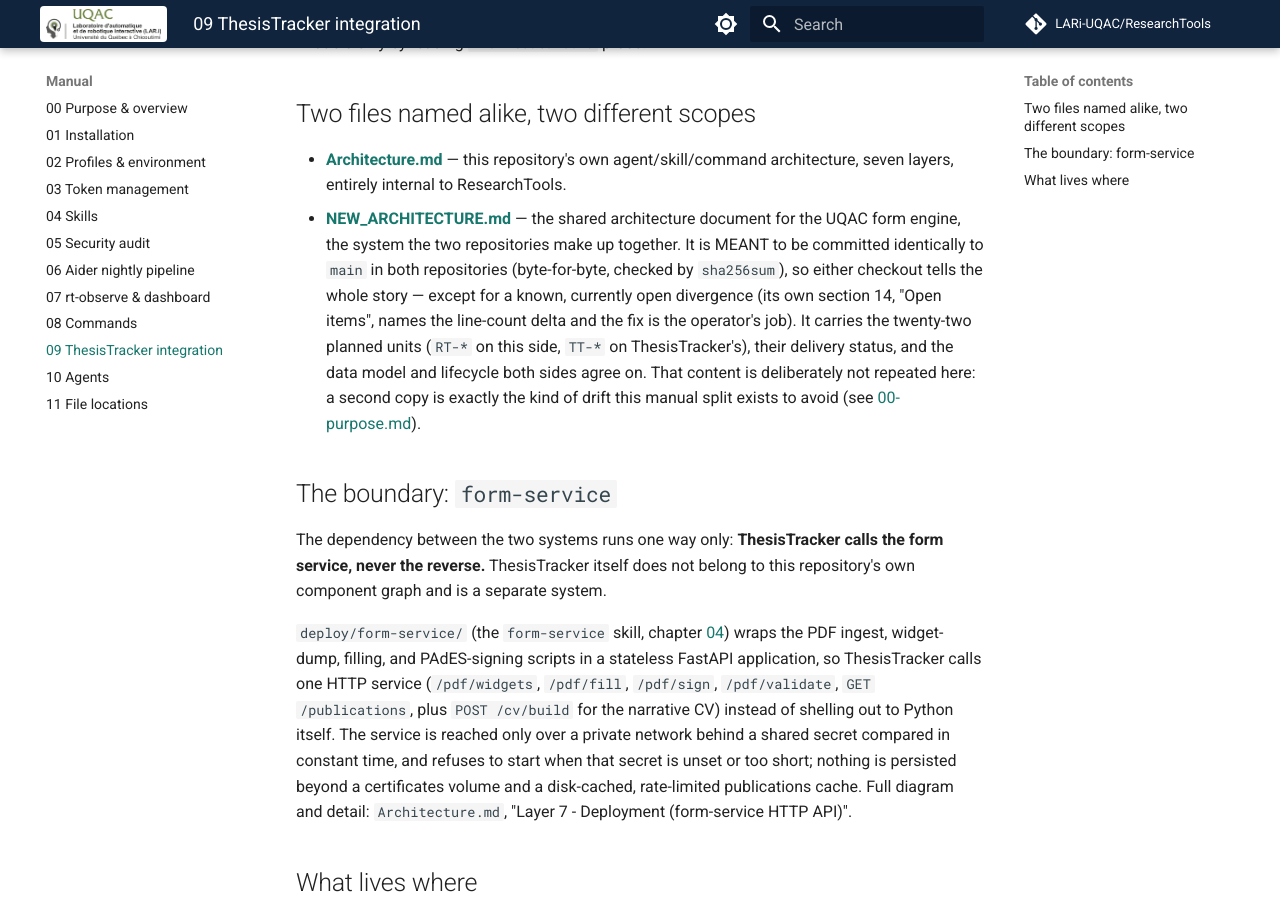
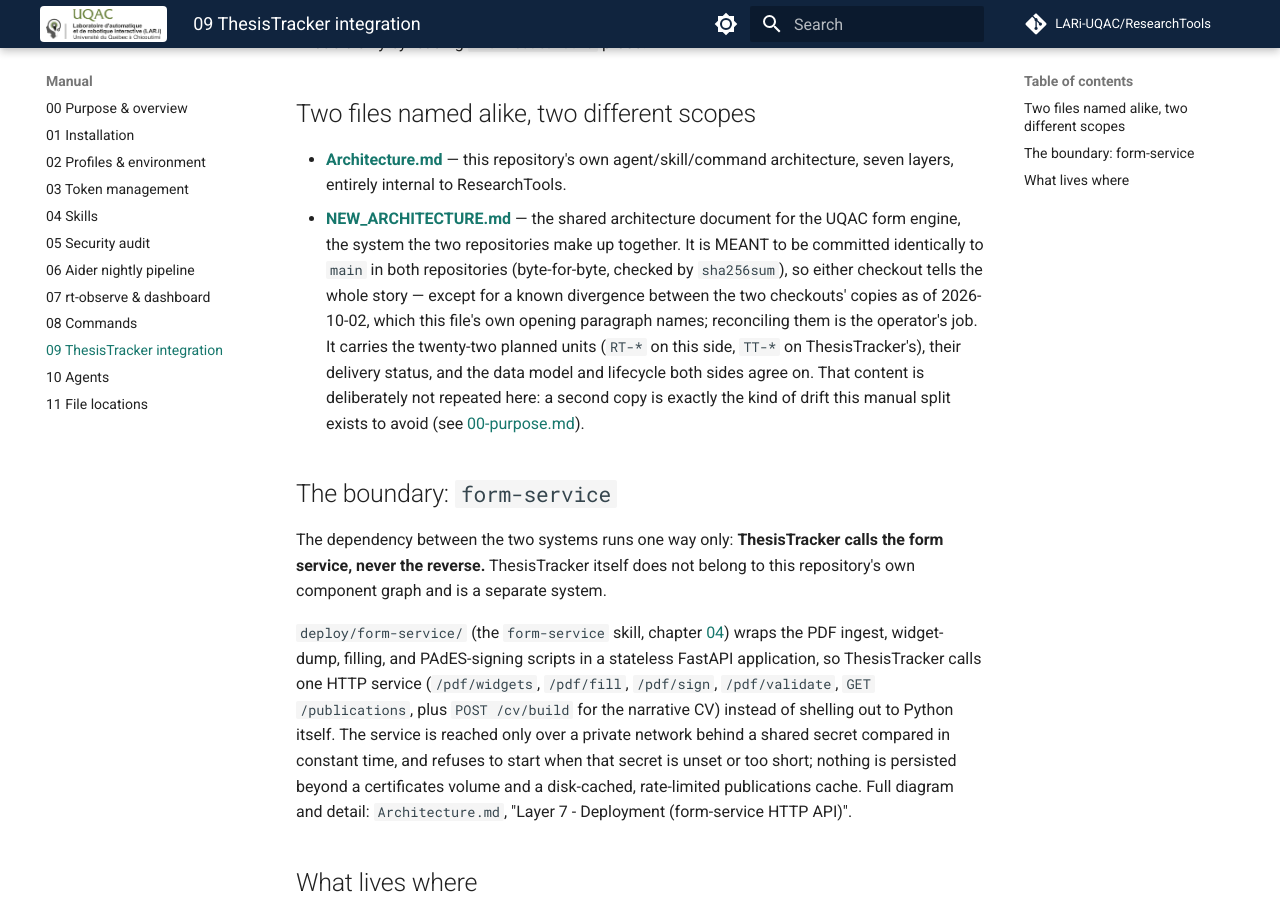
Before and after one commit to LARi-UQAC/ResearchTools, an MkDocs documentation site: the page built from docs/manual/09-thesistracker-integration.md, in a window 1280 px wide and 900 px high, scrolled down 367 px. Built offline with MkDocs 1.6.1 and Material for MkDocs 9.7.7, drawn with Linux system fonts in a browser that asks for light colours; comment, search, counter and statistics services are not loaded.

Commit message:
fix(docs): decouple divergence claim from PR #55's merge order
Both softened claims pointed at section 14 "Open items" for the TT-copy
divergence note, but that note lives in PR #55 (docs/arch-consent-form),
not here. If #47 merges before #55, section 14 would not yet say what
these two spots claim it says - a dangling reference reintroducing the
same self-contradiction Copilot flagged originally, just order-dependent
this time. Both now name the divergence inline instead, true regardless
of which PR merges first.

Co-Authored-By: Claude Sonnet 5 <noreply@anthropic.com>

```diff
--- a/docs/manual/09-thesistracker-integration.md
+++ b/docs/manual/09-thesistracker-integration.md
@@ -16,9 +16,9 @@ being findable only by reading `Architecture.md` prose.
 - **[NEW_ARCHITECTURE.md](../../NEW_ARCHITECTURE.md)** — the shared architecture document for
   the UQAC form engine, the system the two repositories make up together. It is MEANT to be
   committed identically to `main` in both repositories (byte-for-byte, checked by `sha256sum`),
-  so either checkout tells the whole story — except for a known, currently open divergence (its
-  own section 14, "Open items", names the line-count delta and the fix is the operator's job).
-  It carries the twenty-two planned units (`RT-*` on this side,
+  so either checkout tells the whole story — except for a known divergence between the two
+  checkouts' copies as of 2026-10-02, which this file's own opening paragraph names; reconciling
+  them is the operator's job. It carries the twenty-two planned units (`RT-*` on this side,
   `TT-*` on ThesisTracker's), their delivery status, and the data model and lifecycle both
   sides agree on. That content is deliberately not repeated here: a second copy is exactly the
   kind of drift this manual split exists to avoid (see [00-purpose.md](00-purpose.md)).
```
Also changed, not shown: NEW_ARCHITECTURE.md (+2 -1 lines).
